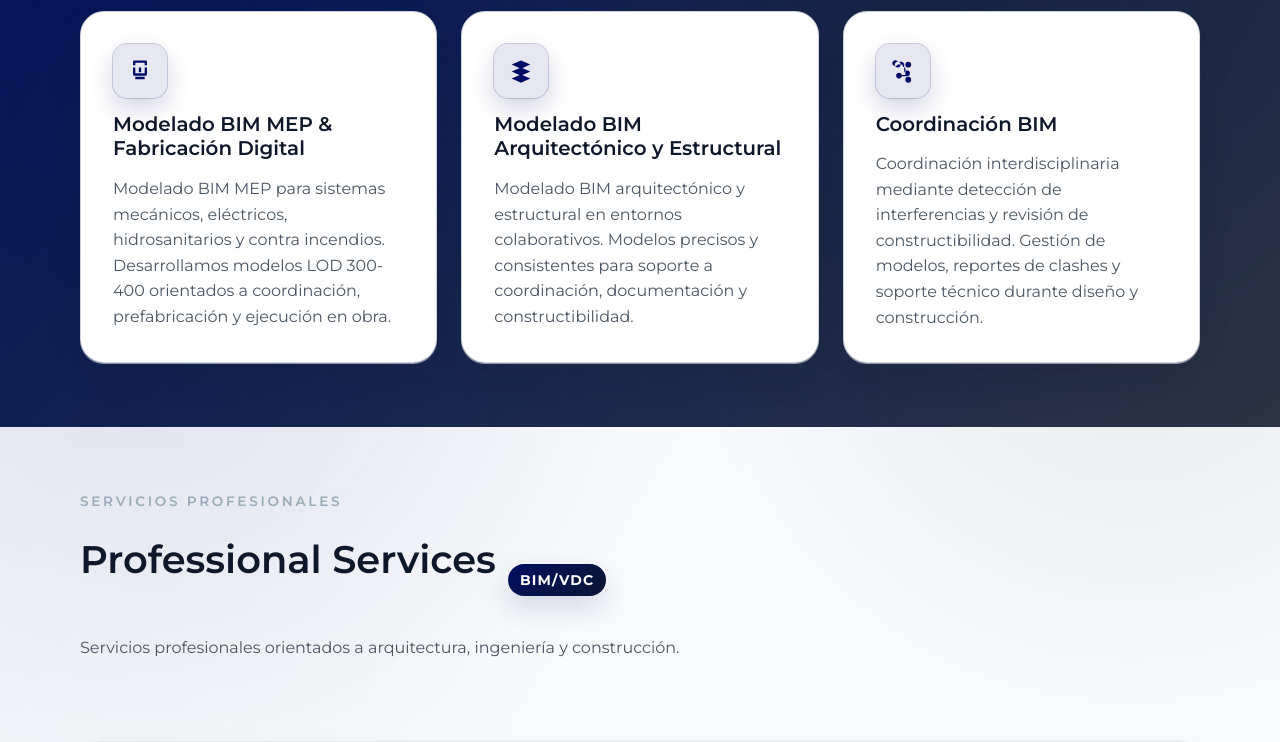
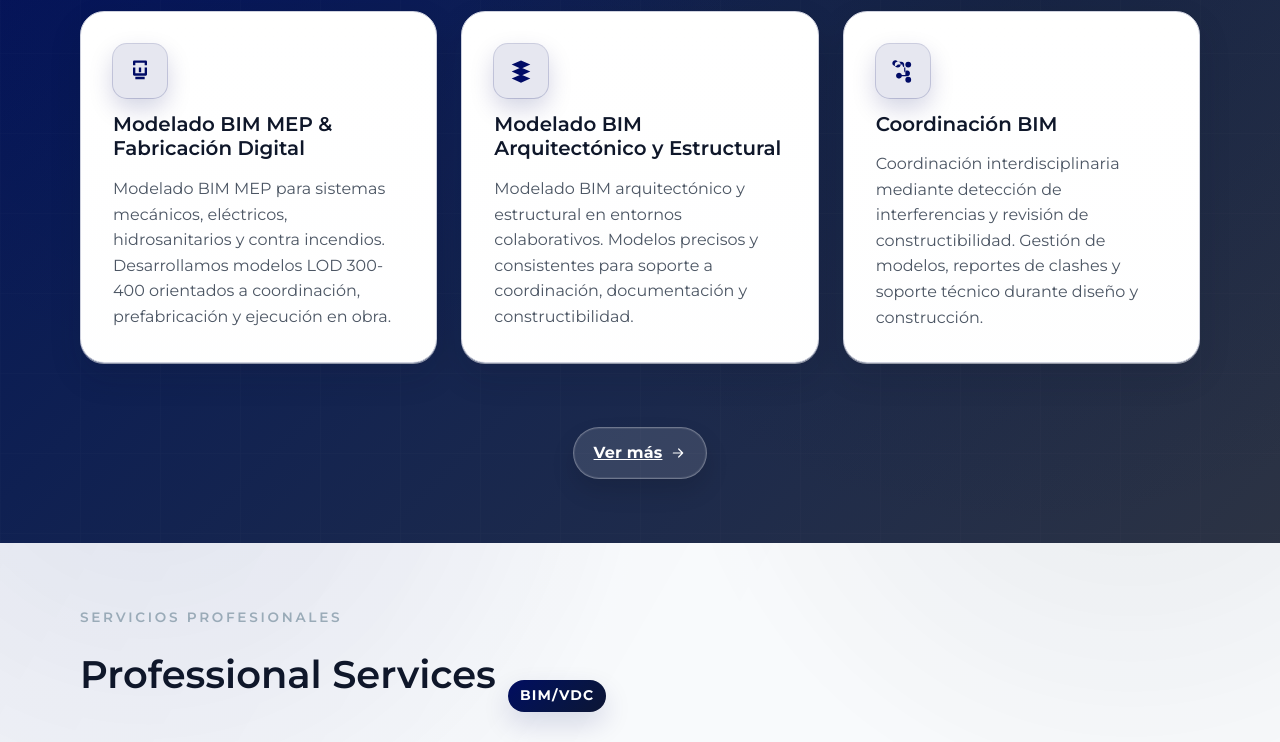
Before and after one commit to BRAYANRIASCOS01/web_BasCal, a React (Vite) app: page /es in a window 1280 px wide. Shown: the part 2000-2742 px from the top of the page. Built offline with nearby package versions, Linux system fonts and the light colour scheme.

Commit message:
envio de rutas respectivas dependiendo del servicio y se agrego el boton ver mas

```diff
--- a/src/features/home/sections/Services.jsx
+++ b/src/features/home/sections/Services.jsx
@@ -1,8 +1,10 @@
 import { useEffect, useRef } from "react";
+import { NavLink, useParams } from "react-router-dom";
 import { useTranslation } from "react-i18next";
 
 const Services = () => {
   const { t } = useTranslation();
+  const { lang = "es" } = useParams();
   const services = t("home.services.items", { returnObjects: true });
   const sectionRef = useRef(null);
   const serviceIcons = [
@@ -34,9 +36,11 @@ const Services = () => {
 
   useEffect(() => {
     const sectionEl = sectionRef.current;
-    if (!sectionEl) return;
+    if (!sectionEl) return undefined;
 
     const animatedNodes = sectionEl.querySelectorAll("[data-animate]");
+    if (!animatedNodes.length) return undefined;
+
     const observer = new IntersectionObserver(
       (entries) => {
         entries.forEach((entry) => {
@@ -47,8 +51,12 @@ const Services = () => {
     );
 
     animatedNodes.forEach((node) => observer.observe(node));
-    return () => observer.disconnect();
-  }, []);
+
+    return () => {
+      animatedNodes.forEach((node) => observer.unobserve(node));
+      observer.disconnect();
+    };
+  }, [services]);
 
   return (
     <section className="section services" id="services" ref={sectionRef}>
@@ -74,6 +82,22 @@ const Services = () => {
             </article>
           ))}
         </div>
+        <div className="services__actions" data-animate>
+          <NavLink to={`/${lang}/servicios/bim`} className="btn btn--ghost">
+            {t("home.servicesCta")}
+            <span aria-hidden="true" className="btn__icon">
+              <svg width="16" height="16" viewBox="0 0 24 24" fill="none">
+                <path
+                  d="M5 12h14m-6-6 6 6-6 6"
+                  stroke="currentColor"
+                  strokeWidth="1.8"
+                  strokeLinecap="round"
+                  strokeLinejoin="round"
+                />
+              </svg>
+            </span>
+          </NavLink>
+        </div>
       </div>
     </section>
   );
--- a/src/features/home/sections/Services_Pro.jsx
+++ b/src/features/home/sections/Services_Pro.jsx
@@ -1,4 +1,5 @@
 import { useEffect, useRef } from "react";
+import { NavLink, useParams } from "react-router-dom";
 import { Helmet } from "react-helmet-async";
 import { useTranslation } from "react-i18next";
 
@@ -9,6 +10,7 @@ import plumbingImage from "../../../assets/bim3.png";
 const ServicesPro = () => {
   const { t } = useTranslation();
   const sectionRef = useRef(null);
+  const { lang = "es" } = useParams();
 
   const services = t("home.professionalServices.items", { returnObjects: true }) || [];
   const professionalServices = Array.isArray(services) ? services : [];
@@ -19,9 +21,11 @@ const ServicesPro = () => {
 
   useEffect(() => {
     const sectionEl = sectionRef.current;
-    if (!sectionEl) return;
+    if (!sectionEl) return undefined;
 
     const animatedNodes = sectionEl.querySelectorAll("[data-animate]");
+    if (!animatedNodes.length) return undefined;
+
     const observer = new IntersectionObserver(
       (entries) => {
         entries.forEach((entry) => {
@@ -32,8 +36,12 @@ const ServicesPro = () => {
     );
 
     animatedNodes.forEach((node) => observer.observe(node));
-    return () => observer.disconnect();
-  }, []);
+
+    return () => {
+      animatedNodes.forEach((node) => observer.unobserve(node));
+      observer.disconnect();
+    };
+  }, [professionalServices]);
 
   const professionalServicesSchema = {
     "@context": "https://schema.org",
@@ -106,9 +114,9 @@ const ServicesPro = () => {
                       ))}
                     </ul>
                   </div>
-                  <a
+                  <NavLink
                     className="pro-service__action"
-                    href={`mailto:${contactEmail}`}
+                    to={`/${lang}/servicios/profesionales`}
                     aria-label={`${t("home.primaryCta")} - ${service.title}`}
                   >
                     <svg aria-hidden="true" viewBox="0 0 24 24" focusable="false">
@@ -121,12 +129,28 @@ const ServicesPro = () => {
                         strokeWidth="1.75"
                       />
                     </svg>
-                  </a>
+                  </NavLink>
                 </article>
               </li>
             );
           })}
         </ol>
+        <div className="professional-services__actions" data-animate>
+          <NavLink to={`/${lang}/servicios/profesionales`} className="pro-btn pro-btn--ghost">
+            {t("home.servicesCta")}
+            <span aria-hidden="true" className="pro-btn__icon">
+              <svg width="18" height="18" viewBox="0 0 24 24" fill="none">
+                <path
+                  d="M5 12h14m-6-6 6 6-6 6"
+                  stroke="currentColor"
+                  strokeWidth="1.8"
+                  strokeLinecap="round"
+                  strokeLinejoin="round"
+                />
+              </svg>
+            </span>
+          </NavLink>
+        </div>
       </div>
     </section>
   );
--- a/src/shared/components/Navbar.jsx
+++ b/src/shared/components/Navbar.jsx
@@ -1,6 +1,27 @@
 import { NavLink, useParams } from "react-router-dom";
 import { useTranslation } from "react-i18next";
 import LanguageSwitcher from "../../features/translation/LanguageSwitcher.jsx";
+
+const CaretIcon = () => (
+  <svg
+    className="navbar__caret"
+    width="12"
+    height="12"
+    viewBox="0 0 24 24"
+    fill="none"
+    xmlns="http://www.w3.org/2000/svg"
+    aria-hidden="true"
+    focusable="false"
+  >
+    <path
+      d="M6.5 9.25 12 14.5l5.5-5.25"
+      stroke="currentColor"
+      strokeWidth="1.8"
+      strokeLinecap="round"
+      strokeLinejoin="round"
+    />
+  </svg>
+);
 
 const Navbar = ({ logoSrc = "/Log_BasCal.PNG", logoAlt }) => {
   const { t } = useTranslation();
@@ -14,10 +35,9 @@ const Navbar = ({ logoSrc = "/Log_BasCal.PNG", logoAlt }) => {
         {/* Logo */}
         <div className="navbar__logo">
           <NavLink to={to("/")} className="navbar__brand" aria-label={t("navbar.home")}>
-          <img src={logoSrc} alt={logoAlt || t("navbar.logoAlt")} />
+            <img src={logoSrc} alt={logoAlt || t("navbar.logoAlt")} />
           </NavLink>
         </div>
-
 
         {/* Menú */}
         <nav className="navbar__center" aria-label="Navegación principal">
@@ -28,7 +48,7 @@ const Navbar = ({ logoSrc = "/Log_BasCal.PNG", logoAlt }) => {
           {/* Servicios dropdown */}
           <div className="navbar__dropdown">
             <button className="navbar__link navbar__dropdownBtn" type="button" aria-haspopup="menu">
-              {t("navbar.services")} <span className="navbar__caret">▾</span>
+              {t("navbar.services")} <CaretIcon />
             </button>
             <div className="navbar__menu" role="menu">
               <NavLink to={to("/servicios/bim")} className="navbar__menuItem" role="menuitem">
@@ -56,7 +76,7 @@ const Navbar = ({ logoSrc = "/Log_BasCal.PNG", logoAlt }) => {
           {/* Empresa dropdown */}
           <div className="navbar__dropdown">
             <button className="navbar__link navbar__dropdownBtn" type="button" aria-haspopup="menu">
-              {t("navbar.company")} <span className="navbar__caret">▾</span>
+              {t("navbar.company")} <CaretIcon />
             </button>
             <div className="navbar__menu" role="menu">
               <NavLink to={to("/empresa/faq")} className="navbar__menuItem" role="menuitem">
@@ -86,7 +106,6 @@ const Navbar = ({ logoSrc = "/Log_BasCal.PNG", logoAlt }) => {
           <NavLink to={to("/contacto")} className="navbar__contact">
             {t("navbar.contact")}
           </NavLink>
-
         </div>
       </div>
     </header>
--- a/src/shared/locales/en.json
+++ b/src/shared/locales/en.json
@@ -30,6 +30,7 @@
     "servicesKicker": "BIM Services",
     "servicesTitle": "BIM Services",
     "servicesSubtitle": "We implement BIM to coordinate architectural, structural, and MEP disciplines through modeling, cross-team coordination, and technical information management.",
+    "servicesCta": "See more",
     "services": {
       "items": [
         {
--- a/src/shared/locales/es.json
+++ b/src/shared/locales/es.json
@@ -32,6 +32,7 @@
     "servicesKicker": "Servicios BIM",
     "servicesTitle": "Servicios BIM",
     "servicesSubtitle": "Implementamos BIM para coordinar disciplinas arquitectónicas, estructurales y MEP mediante modelado, coordinación interdisciplinaria y gestión técnica de la información.",
+    "servicesCta": "Ver más",
     "services": {
       "items": [
         {
--- a/src/styles/components/navbar.css
+++ b/src/styles/components/navbar.css
@@ -47,8 +47,19 @@
 
 /* Flechita */
 .navbar__caret {
-  font-size: 12px;
+  display: inline-flex;
+  align-items: center;
+  justify-content: center;
+  width: 12px;
+  height: 12px;
   opacity: 0.7;
+  transition: transform 160ms ease, opacity 160ms ease;
+}
+
+.navbar__dropdown:hover .navbar__caret,
+.navbar__dropdown:focus-within .navbar__caret {
+  transform: translateY(1px);
+  opacity: 0.95;
 }
 
 /* Menú desplegable */
--- a/src/styles/sections/services-pro.css
+++ b/src/styles/sections/services-pro.css
@@ -179,6 +179,53 @@
   outline-offset: 3px;
 }
 
+.professional-services__actions {
+  display: flex;
+  justify-content: center;
+  margin-top: var(--spacing-lg);
+}
+
+.pro-btn {
+  display: inline-flex;
+  align-items: center;
+  gap: 0.55rem;
+  padding: 0.75rem 1.4rem;
+  border-radius: 999px;
+  font-weight: 700;
+  letter-spacing: 0.01em;
+  text-decoration: none;
+  border: 1px solid color-mix(in srgb, var(--color-primary) 14%, var(--color-border) 86%);
+  color: var(--color-primary-dark);
+  background: color-mix(in srgb, var(--color-primary) 6%, var(--color-surface) 94%);
+  box-shadow:
+    0 10px 22px rgba(0, 0, 0, 0.12),
+    0 0 0 1px rgba(255, 255, 255, 0.18) inset;
+  transition:
+    transform 140ms ease,
+    border-color 140ms ease,
+    background 160ms ease,
+    box-shadow 160ms ease,
+    color 140ms ease;
+}
+
+.pro-btn:hover,
+.pro-btn:focus-visible {
+  transform: translateY(-1px);
+  background: linear-gradient(135deg, var(--color-primary), color-mix(in srgb, var(--color-primary-dark) 65%, var(--color-primary) 35%));
+  color: var(--color-surface);
+  border-color: color-mix(in srgb, var(--color-primary-dark) 26%, var(--color-primary) 74%);
+  box-shadow:
+    0 14px 28px rgba(0, 0, 0, 0.16),
+    0 0 0 1px rgba(255, 255, 255, 0.12) inset;
+  outline: none;
+}
+
+.pro-btn__icon {
+  display: inline-flex;
+  align-items: center;
+  justify-content: center;
+}
+
 @media (max-width: 1024px) {
   .pro-service__card {
     grid-template-columns: minmax(0, 1fr) minmax(0, 1fr);
--- a/src/styles/sections/services.css
+++ b/src/styles/sections/services.css
@@ -112,6 +112,52 @@
   margin: 0;
 }
 
+.services__actions {
+  display: flex;
+  justify-content: center;
+  margin-top: 1rem;
+}
+
+.services__actions .btn {
+  display: inline-flex;
+  align-items: center;
+  gap: 0.5rem;
+  padding: 0.75rem 1.25rem;
+  border-radius: 999px;
+  font-weight: 700;
+  letter-spacing: 0.01em;
+  border: 1px solid rgba(255, 255, 255, 0.28);
+  color: var(--color-surface);
+  background: rgba(255, 255, 255, 0.12);
+  box-shadow:
+    0 12px 24px rgba(0, 0, 0, 0.12),
+    0 0 0 1px rgba(255, 255, 255, 0.08) inset;
+  transition:
+    transform 140ms ease,
+    border-color 140ms ease,
+    background 160ms ease,
+    box-shadow 160ms ease,
+    color 140ms ease;
+}
+
+.services__actions .btn:hover,
+.services__actions .btn:focus-visible {
+  transform: translateY(-1px);
+  background: var(--color-surface);
+  color: var(--color-primary-dark);
+  border-color: transparent;
+  box-shadow:
+    0 10px 20px rgba(0, 0, 0, 0.14),
+    0 0 0 1px rgba(0, 11, 102, 0.08) inset;
+  outline: none;
+}
+
+.services__actions .btn__icon {
+  display: inline-flex;
+  align-items: center;
+  justify-content: center;
+}
+
 @media (max-width: 768px) {
   .services__inner {
     gap: 2rem;
```
